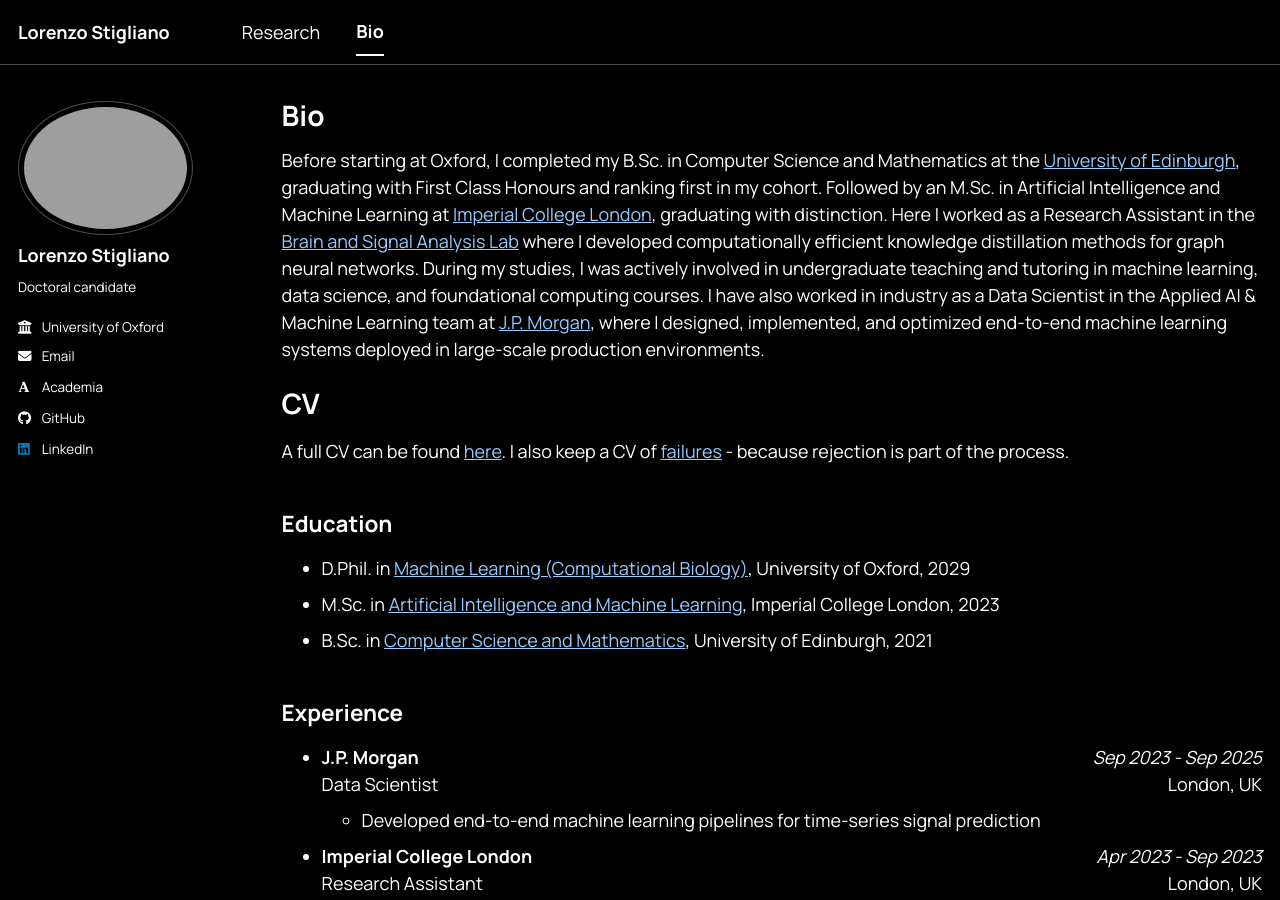
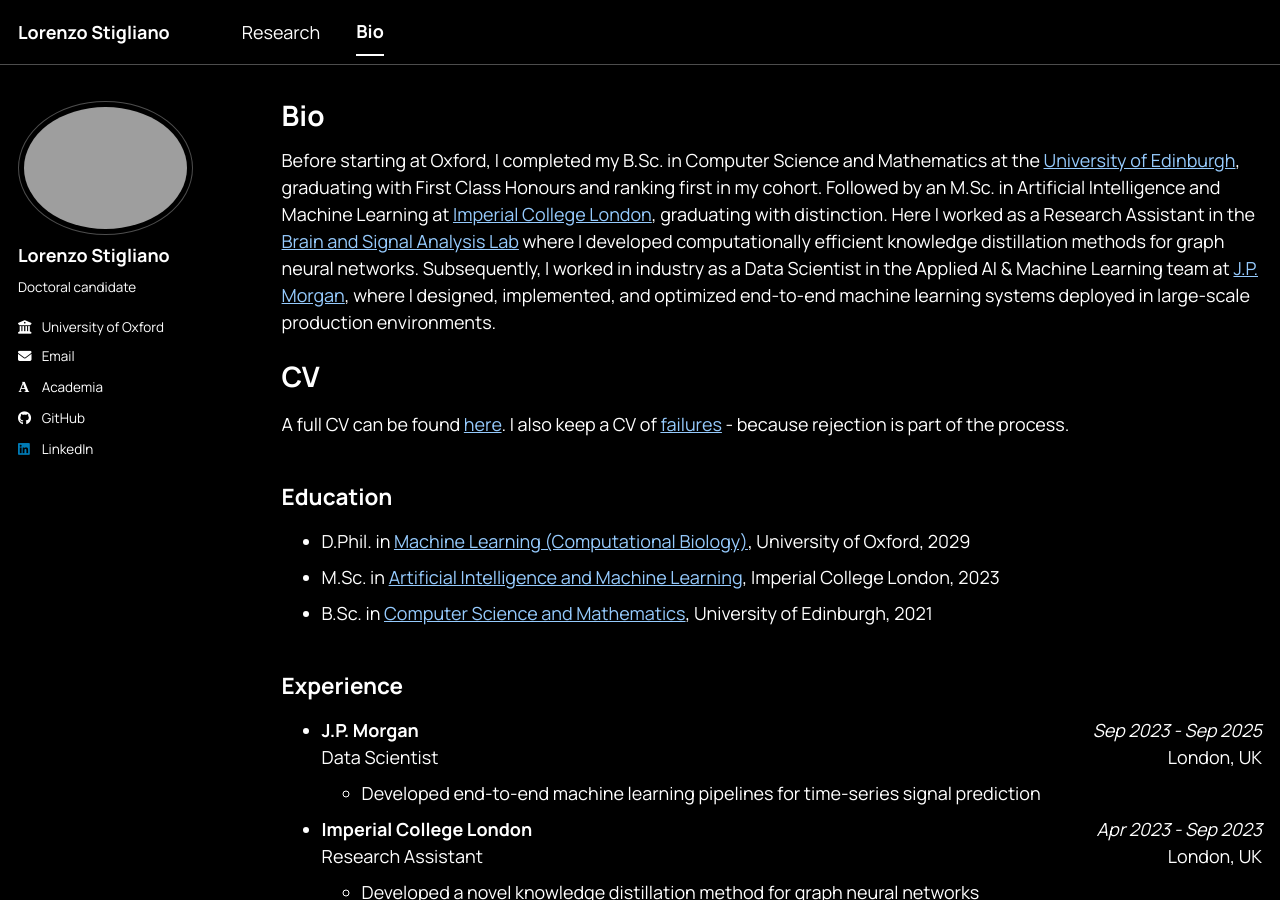
Before and after one commit to LorenzoStigliano/lorenzostigliano.github.io, a Jekyll site: the page built from _pages/cv.md, in a window 1280 px wide and 900 px high. Built offline with Jekyll 4.4.1, drawn with Linux system fonts in a browser that asks for light colours; some web fonts are replaced; a script bundle is joined from its source files by our own code; library files that are not in the unit come from our copies.

Commit message:
update bio

```diff
--- a/_pages/cv.md
+++ b/_pages/cv.md
@@ -9,7 +9,7 @@
 
 {% include base_path %}
 
-Before starting at Oxford, I completed my B.Sc. in Computer Science and Mathematics at the [University of Edinburgh](https://www.ed.ac.uk/), graduating with First Class Honours and ranking first in my cohort. Followed by an M.Sc. in Artificial Intelligence and Machine Learning at [Imperial College London](https://www.imperial.ac.uk/), graduating with distinction. Here I worked as a Research Assistant in the [Brain and Signal Analysis Lab](https://basira-lab.com/) where I developed computationally efficient knowledge distillation methods for graph neural networks. During my studies, I was actively involved in undergraduate teaching and tutoring in machine learning, data science, and foundational computing courses. I have also worked in industry as a Data Scientist in the Applied AI & Machine Learning team at [J.P. Morgan](https://www.jpmorgan.com/insights/technology/artificial-intelligence), where I designed, implemented, and optimized end-to-end machine learning systems deployed in large-scale production environments.
+Before starting at Oxford, I completed my B.Sc. in Computer Science and Mathematics at the [University of Edinburgh](https://www.ed.ac.uk/), graduating with First Class Honours and ranking first in my cohort. Followed by an M.Sc. in Artificial Intelligence and Machine Learning at [Imperial College London](https://www.imperial.ac.uk/), graduating with distinction. Here I worked as a Research Assistant in the [Brain and Signal Analysis Lab](https://basira-lab.com/) where I developed computationally efficient knowledge distillation methods for graph neural networks. Subsequently, I worked in industry as a Data Scientist in the Applied AI & Machine Learning team at [J.P. Morgan](https://www.jpmorgan.com/insights/technology/artificial-intelligence), where I designed, implemented, and optimized end-to-end machine learning systems deployed in large-scale production environments.
 
 CV
 ======
```
